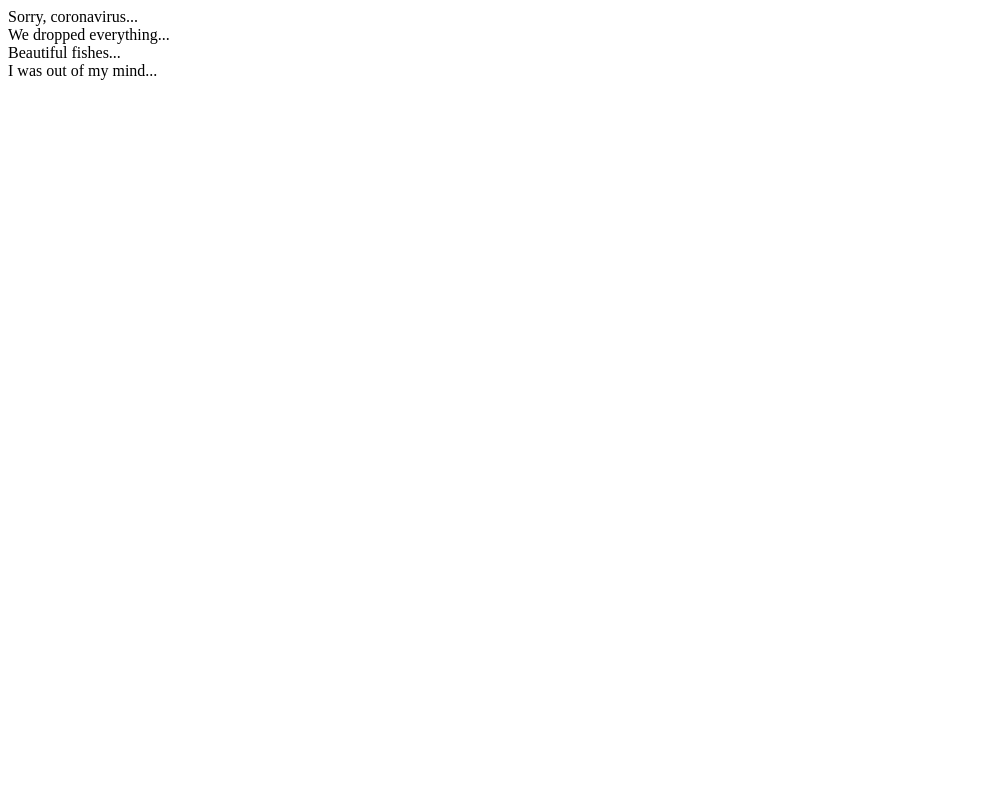
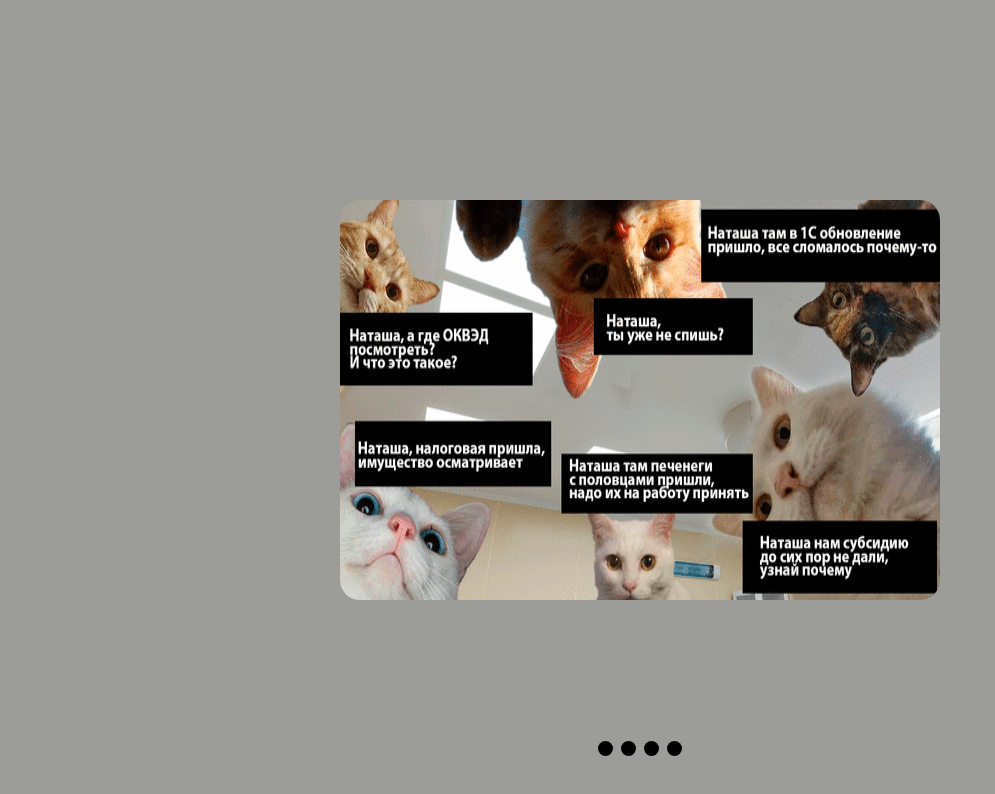
Before and after one commit to Sveta077/cssMemSlider, a plain HTML site: page cssMemSlider/index.html in a window 1280 px wide. Shown: the whole page, without its empty margins (0-995 px from the left). Drawn offline with Linux system fonts and the light colour scheme.

Commit message:
fix: added fixes (Mon, May 16, 2022 23:15:54)

```diff
--- a/cssMemSlider/index.html
+++ b/cssMemSlider/index.html
@@ -12,32 +12,36 @@
         <div class="slider">
           <div class="slides">
             <div id="slides__1" class="mem">
-              <span class="mem__text">Sorry, coronavirus...</span>
+              <img src="assets/crash-cats.gif" class="image">
+              <!-- <span class="mem__text">We dropped everything...</span> -->
               <a class="slide__prev" href="#slides__4" title="Next"></a>
               <a class="slide__next" href="#slides__2" title="Next"></a>
             </div>
             <div id="slides__2" class="mem">
-              <span class="mem__text">We dropped everything...</span>
+              <img src="assets/efiopia2.jpg" class="image">
+              <!-- <span class="mem__text">His name is Aspirin..</span> -->
               <a class="slide__prev" href="#slides__1" title="Prev"></a>
               <a class="slide__next" href="#slides__3" title="Next"></a>
             </div>
             <div id="slides__3" class="mem">
-              <span class="mem__text">Вeautiful fishes...</span>
+              <img src="assets/cats-fish.jpg" class="image">
+              <!-- <span class="mem__text">Вeautiful fishes...</span> -->
               <a class="slide__prev" href="#slides__2" title="Prev"></a>
               <a class="slide__next" href="#slides__4" title="Next"></a>
             </div>
             <div id="slides__4" class="mem">
-              <span class="mem__text">I was out of my mind...</span>
+              <img src="assets/mafia.jpg" class="image">
+              <!-- <span class="mem__text">You do it with no respect..</span> -->
               <a class="slide__prev" href="#slides__3" title="Prev"></a>
               <a class="slide__next" href="#slides__1" title="Prev"></a>
             </div>
           </div>
-          <div class="slider__nav">
-            <a class="slider__navlink" href="#slides__1"></a>
-            <a class="slider__navlink" href="#slides__2"></a>
-            <a class="slider__navlink" href="#slides__3"></a>
-            <a class="slider__navlink" href="#slides__4"></a>
-          </div>
-        </div>
       </div>
+      <div class="slider__nav">
+        <a class="dot" href="#slides__1"></a>
+        <a class="dot" href="#slides__2"></a>
+        <a class="dot" href="#slides__3"></a>
+        <a class="dot" href="#slides__4"></a>
+      </div>
+    </div>
 </body>
--- a/cssMemSlider/style.css
+++ b/cssMemSlider/style.css
@@ -0,0 +1,110 @@
+html,
+body {
+  height: 100%;
+  margin: 0px;
+}
+
+.container {
+  background:rgb(156, 156, 153);
+  display: flex;
+  align-items: center;
+  justify-content: center;
+  height: 100%;
+}
+
+.slider {
+  width: 100%;
+  max-width: 600px;
+  height: 400px;
+  margin: 20px;
+  text-align: center;
+  border-radius: 20px;
+  overflow: hidden;
+  position: relative;
+}
+
+.slides {
+  display: flex;
+  overflow-x: scroll;
+  position: relative;
+  scroll-behavior: smooth;
+  scroll-snap-type: x mandatory;
+}
+
+.mem:nth-of-type(even) {
+  background-color: rgb(250, 246, 212);
+}
+
+.mem {
+  display: flex;
+  justify-content: center;
+  align-items: center;
+  flex-shrink: 0;
+  width: 100%;
+  height: 400px;
+  scroll-snap-align: center;
+  margin-right: 0px;
+  box-sizing: border-box;
+  background: white;
+  transform-origin: center center;
+  transform: scale(1);
+}
+
+.mem__text {
+  font-size: 40px;
+  font-weight: bold;
+  font-family: sans-serif;
+  background-color: rgb(156, 156, 153);
+}
+
+.mem a {
+  background: none;
+  border: none;
+}
+
+.slider::before,
+.slider::after {
+  content: "";
+  z-index: 1;
+  background: none;
+  pointer-events: none;
+}
+
+.slider__nav {
+  box-sizing: border-box;
+  position: absolute;
+  bottom: 5%;
+  left: 50%;
+  width: 200px;
+  margin-left: -100px;
+  text-align: center;
+}
+
+.dot {
+    cursor: pointer;
+    height: 15px;
+    width: 15px;
+    margin: 0 2px;
+    background-color: black;
+    border-radius: 50%;
+    display: inline-block;
+    transition: background-color 0.6s ease;
+}
+
+.dot:hover {
+    background-color: #717171;
+}
+
+.dot:active {
+    background-color: white;
+}
+
+.dot:focus {
+    outline: none;
+    box-shadow: 0 0 0 3px white;
+  }
+
+.image {
+    height: 400px;
+    width: 600px;
+}
```
Also changed, not shown: cssMemSlider/assets/crash-cats.gif (added), cssMemSlider/assets/efiopia2.jpg (added), cssMemSlider/assets/mafia.jpg (added).
